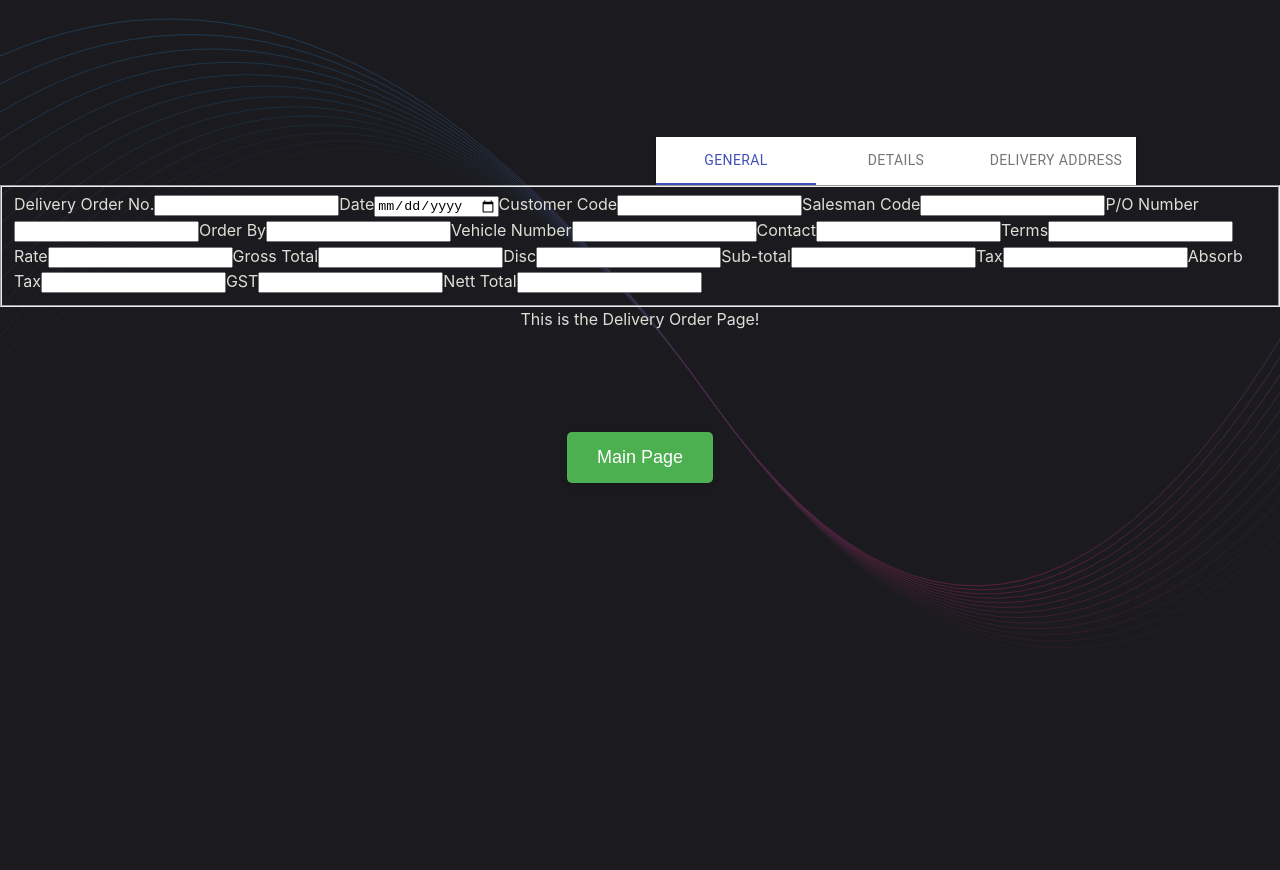
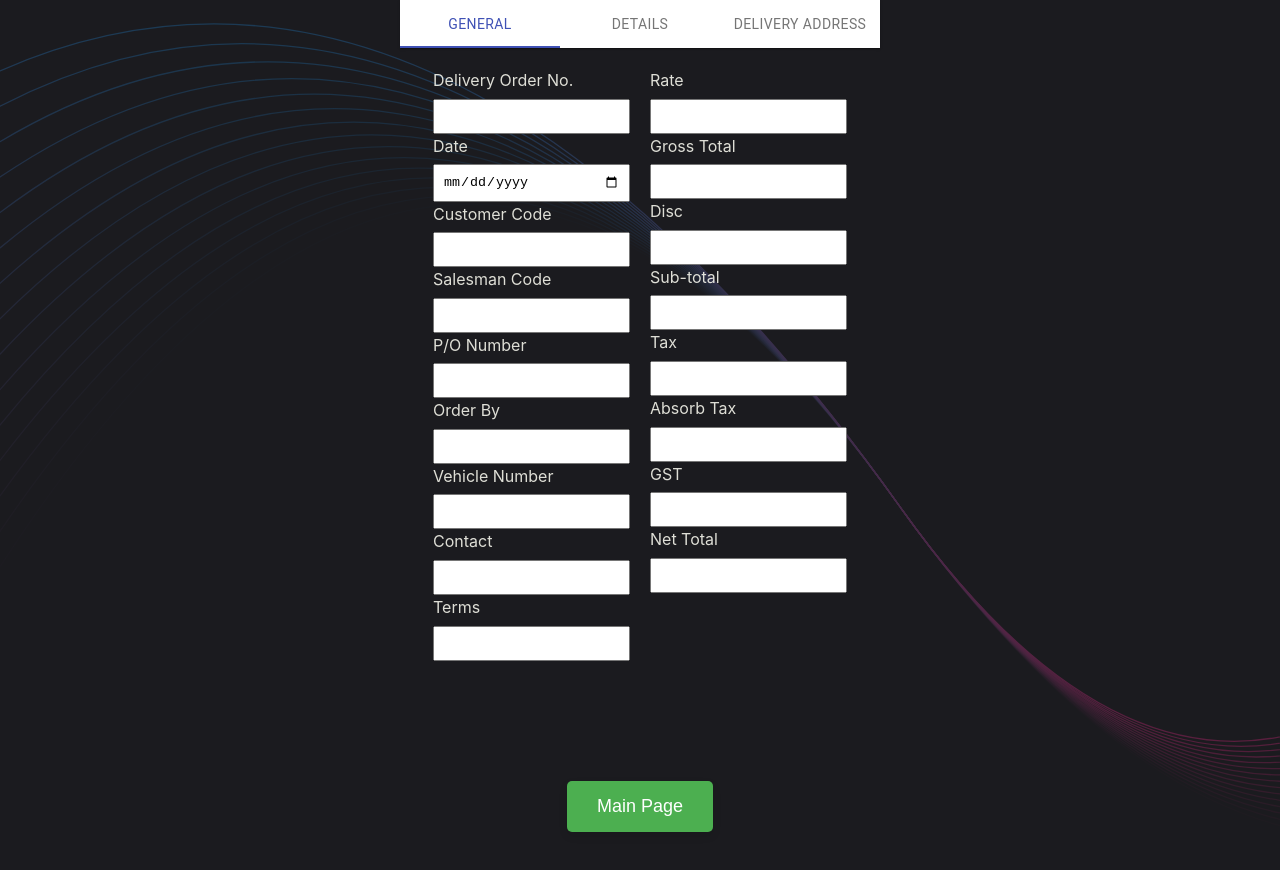
Before and after one commit to sprintaway/accounting-software, a React (Vite) app in the folder src/renderer/: page /delivery-order in a window 1280 px wide. Shown: the top 870 px of the page. Before the commit the page ends 800 px from the top, so only its background shows below. Built offline with nearby package versions, Linux system fonts and the light colour scheme.

Commit message:
fix some formatting issues

```diff
--- /dev/null
+++ b/src/renderer/src/components/DeliveryOrderPage.css
@@ -0,0 +1,29 @@
+/* Apply styles to the form elements */
+.form-container {
+    display: grid;
+    grid-template-columns: 1fr 1fr; /* Two equal-width columns */
+    gap: 20px; /* Add space between the two columns */
+    padding: 20px;
+  }
+
+  .input-container {
+    clear: both;
+  }
+
+  .input-container label {
+    display: block;
+    width: 150px;
+    text-align: left;
+    margin-bottom: 5px;
+  }
+
+  .input-container input {
+    width: 100%; /* Input will take up the entire column width */
+    padding: 8px;
+    box-sizing: border-box;
+  }
+
+  form {
+    display: grid;
+    gap: 20px;
+  }
--- a/src/renderer/src/components/DeliveryOrderPage.jsx
+++ b/src/renderer/src/components/DeliveryOrderPage.jsx
@@ -1,8 +1,9 @@
-import React, {useState} from 'react'
+import React, { useState } from 'react';
 import { Link } from 'react-router-dom';
 import Paper from "@material-ui/core/Paper";
 import Tab from "@material-ui/core/Tab";
 import Tabs from "@material-ui/core/Tabs";
+import './DeliveryOrderPage.css'; // Importing a CSS file for styles.
 
 const DeliveryOrderPage = () => {
   const [value, setValue] = React.useState(0)
@@ -12,7 +13,7 @@ const DeliveryOrderPage = () => {
   const [date, setDate] = useState("")
   const [customerCode, setCustomerCode] = useState("")
   const [salesManCode, setSalesManCode] = useState("")
-  const [poNumber, setpoNumber] = useState("")
+  const [poNumber, setPoNumber] = useState("")
   const [orderBy, setOrderBy] = useState("")
   const [vehicleNumber, setVehicleNumber] = useState("")
   const [contact, setContact] = useState("")
@@ -37,7 +38,7 @@ const DeliveryOrderPage = () => {
 
   return (
     <>
-    <div style={{marginLeft: "40%", }}>
+    <div>
         <Paper square>
             <Tabs
                 value={value}
@@ -51,199 +52,218 @@ const DeliveryOrderPage = () => {
                 <Tab label="Details" />
                 <Tab label="Delivery Address" />
             </Tabs>
-                {/* <h3>TAB NO: {value} clicked!</h3> */}
         </Paper>
     </div>
 
     {value === 0 && (
         <div>
-          <fieldset>
           <form>
-            <label>
-              Delivery Order No.
-            </label>
+            <div className="form-container">
+              {/* Left Column */}
+              <div>
+                <div className="input-container">
+                  <label>Delivery Order No.</label>
                   <input
                     type="text"
-              placeholder=""
                     value={deliveryOrderNumber}
                     onChange={(e) => setDeliveryOrderNumber(e.target.value)}
                   />
-            <label>
-              Date
-            </label>
+                </div>
+
+                <div className="input-container">
+                  <label>Date</label>
                   <input
                     type="date"
-              placeholder=""
                     value={date}
                     onChange={(e) => setDate(e.target.value)}
                   />
-            <label>
-              Customer Code
-            </label>
+                </div>
+
+                <div className="input-container">
+                  <label>Customer Code</label>
                   <input
                     type="text"
-              placeholder=""
                     value={customerCode}
                     onChange={(e) => setCustomerCode(e.target.value)}
                   />
-            <label>
-              Salesman Code
-            </label>
+                </div>
+
+                <div className="input-container">
+                  <label>Salesman Code</label>
                   <input
                     type="text"
-              placeholder=""
                     value={salesManCode}
                     onChange={(e) => setSalesManCode(e.target.value)}
                   />
-            <label>
-              P/O Number
-            </label>
+                </div>
+
+                <div className="input-container">
+                  <label>P/O Number</label>
                   <input
                     type="text"
-              placeholder=""
                     value={poNumber}
-              onChange={(e) => setpoNumber(e.target.value)}
+                    onChange={(e) => setPoNumber(e.target.value)}
                   />
-            <label>
-              Order By
-            </label>
+                </div>
+
+                <div className="input-container">
+                  <label>Order By</label>
                   <input
                     type="text"
-              placeholder=""
                     value={orderBy}
                     onChange={(e) => setOrderBy(e.target.value)}
                   />
-            <label>
-              Vehicle Number
-            </label>
+                </div>
+
+                <div className="input-container">
+                  <label>Vehicle Number</label>
                   <input
                     type="text"
-              placeholder=""
                     value={vehicleNumber}
                     onChange={(e) => setVehicleNumber(e.target.value)}
                   />
-            <label>
-              Contact
-            </label>
+                </div>
+
+                <div className="input-container">
+                  <label>Contact</label>
                   <input
                     type="text"
-              placeholder=""
                     value={contact}
                     onChange={(e) => setContact(e.target.value)}
                   />
-            <label>
-              Terms
-            </label>
+                </div>
+
+                <div className="input-container">
+                  <label>Terms</label>
                   <input
                     type="text"
-              placeholder=""
                     value={terms}
                     onChange={(e) => setTerms(e.target.value)}
                   />
-            <label>
-              Rate
-            </label>
+                </div>
+              </div>
+
+              {/* Right Column */}
+              <div>
+                <div className="input-container">
+                  <label>Rate</label>
                   <input
                     type="text"
-              placeholder=""
                     value={rate}
                     onChange={(e) => setRate(e.target.value)}
                   />
-            <label>
-              Gross Total
-            </label>
+                </div>
+
+                <div className="input-container">
+                  <label>Gross Total</label>
                   <input
                     type="text"
-              placeholder=""
                     value={grossTotal}
                     onChange={(e) => setGrossTotal(e.target.value)}
                   />
-            <label>
-              Disc
-            </label>
+                </div>
+
+                <div className="input-container">
+                  <label>Disc</label>
                   <input
                     type="text"
-              placeholder=""
                     value={disc}
                     onChange={(e) => setDisc(e.target.value)}
                   />
-            <label>
-              Sub-total
-            </label>
+                </div>
+
+                <div className="input-container">
+                  <label>Sub-total</label>
                   <input
                     type="text"
-              placeholder=""
                     value={subTotal}
                     onChange={(e) => setSubTotal(e.target.value)}
                   />
-            <label>
-              Tax
-            </label>
+                </div>
+
+                <div className="input-container">
+                  <label>Tax</label>
                   <input
                     type="text"
-              placeholder=""
                     value={tax}
                     onChange={(e) => setTax(e.target.value)}
                   />
-            <label>
-              Absorb Tax
-            </label>
+                </div>
+
+                <div className="input-container">
+                  <label>Absorb Tax</label>
                   <input
                     type="text"
-              placeholder=""
                     value={absorbTax}
                     onChange={(e) => setAbsorbTax(e.target.value)}
                   />
-            <label>
-              GST
-            </label>
+                </div>
+
+                <div className="input-container">
+                  <label>GST</label>
                   <input
                     type="text"
-              placeholder=""
                     value={gst}
                     onChange={(e) => setGst(e.target.value)}
                   />
-            <label>
-              Nett Total
-            </label>
+                </div>
+
+                <div className="input-container">
+                  <label>Net Total</label>
                   <input
                     type="text"
-              placeholder=""
                     value={netTotal}
                     onChange={(e) => setNetTotal(e.target.value)}
                   />
+                </div>
+              </div>
+            </div>
           </form>
-          </fieldset>
         </div>
       )}
 
       {value === 1 && (
         <div>
           <form>
+            <div className="input-container">
+              <label>Company Name</label>
               <input
                 type="text"
-              placeholder="Company Name"
+                placeholder=""
                 value={companyName}
                 onChange={(e) => setCompanyName(e.target.value)}
               />
+            </div>
+
+            <div className="input-container">
+              <label>Address</label>
               <input
                 type="text"
-              placeholder="Address"
+                placeholder=""
                 value={address}
                 onChange={(e) => setAddress(e.target.value)}
               />
+            </div>
+
+            <div className="input-container">
+              <label>Telephone</label>
               <input
                 type="text"
-              placeholder="Telephone"
+                placeholder=""
                 value={telephone}
                 onChange={(e) => setTelephone(e.target.value)}
               />
+            </div>
+
+            <div className="input-container">
+              <label>Fax</label>
               <input
                 type="text"
-              placeholder="Fax"
+                placeholder=""
                 value={fax}
                 onChange={(e) => setFax(e.target.value)}
               />
+            </div>
           </form>
         </div>
       )}
@@ -251,23 +271,25 @@ const DeliveryOrderPage = () => {
       {value === 2 && (
         <div>
           <form>
-            <textarea
-              placeholder="Enter Delivery Address"
+            <div className="input-container">
+              <label>Delivery Address</label>
+              <input
+                type="text"
                 value={deliveryAddress}
                 onChange={(e) => setDeliveryAddress(e.target.value)}
               />
+            </div>
           </form>
         </div>
       )}
 
-    <div>This is the Delivery Order Page!</div>
     <button className="delivery-order-button">
             <Link to="/" className="button-link">
             Main Page
             </Link>
     </button>
     </>
-  )
+  );
 }
 
-export default DeliveryOrderPage
+export default DeliveryOrderPage;
```
Lines whose indentation alone changed are shown as unchanged.
